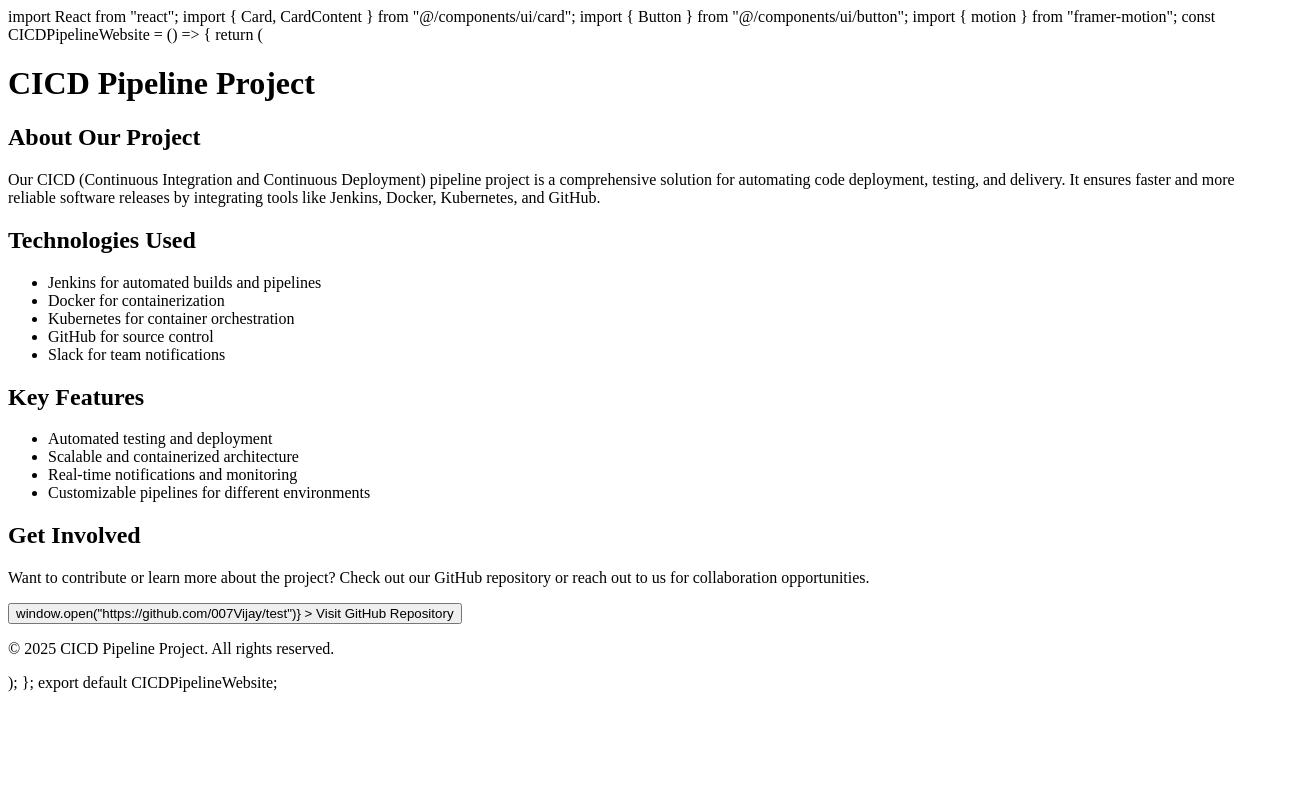
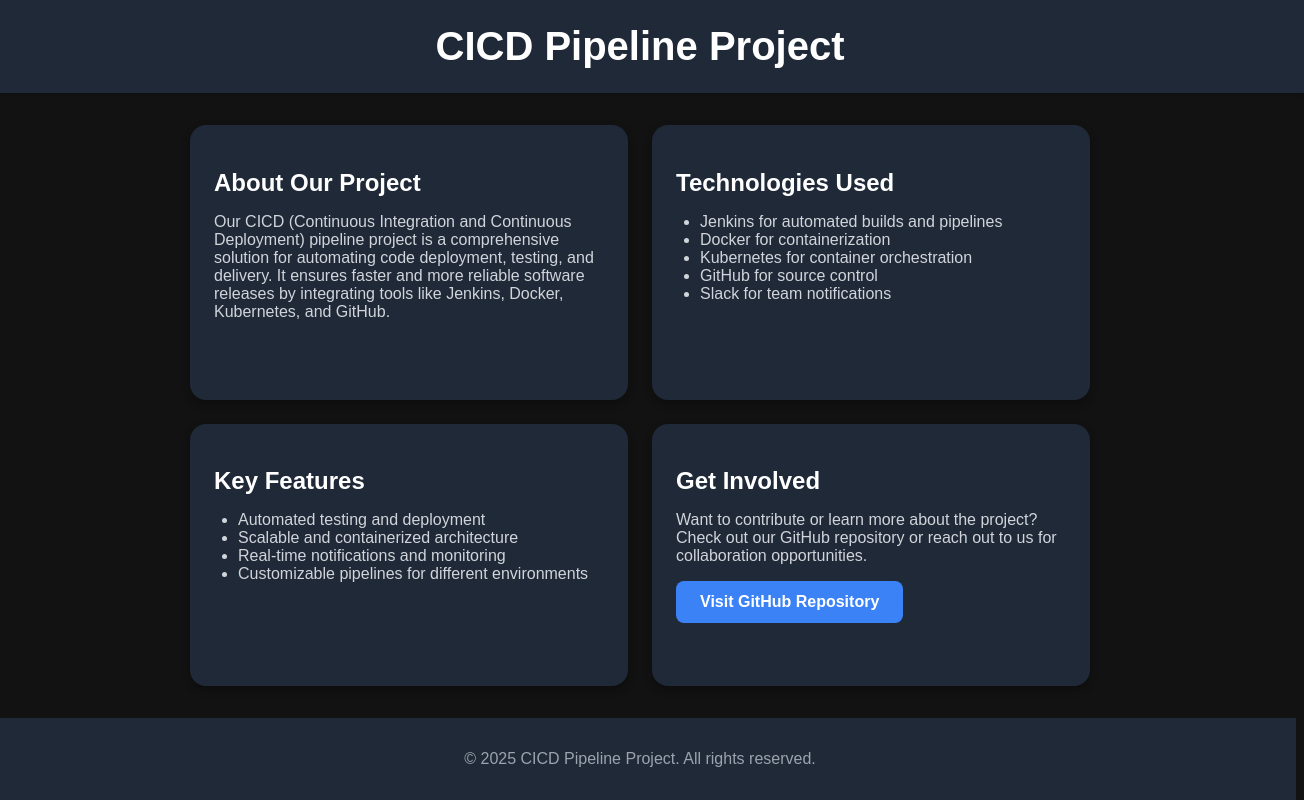
Before and after one commit to 007Vijay/test, a plain HTML site: page website/index.html in a window 1280 px wide. Shown: the whole page, 1304 px wide, since content can reach past the window. Drawn offline with Linux system fonts and the light colour scheme.

Commit message:
Update index.html

```diff
--- a/website/index.html
+++ b/website/index.html
@@ -1,94 +1,142 @@
-import React from "react";
-import { Card, CardContent } from "@/components/ui/card";
-import { Button } from "@/components/ui/button";
-import { motion } from "framer-motion";
+<!DOCTYPE html>
+<html lang="en">
+<head>
+  <meta charset="UTF-8">
+  <meta name="viewport" content="width=device-width, initial-scale=1.0">
+  <title>CICD Pipeline Project</title>
+  <style>
+    body {
+      margin: 0;
+      font-family: Arial, sans-serif;
+      background-color: #121212;
+      color: #fff;
+      display: flex;
+      flex-direction: column;
+      align-items: center;
+      min-height: 100vh;
+    }
 
-const CICDPipelineWebsite = () => {
-  return (
-    <div className="min-h-screen bg-gray-900 flex flex-col items-center">
-      <header className="w-full bg-gray-800 py-6 shadow-md">
-        <h1 className="text-white text-4xl font-bold text-center">CICD Pipeline Project</h1>
+    header {
+      width: 100%;
+      background-color: #1f2937;
+      padding: 1.5rem;
+      text-align: center;
+      box-shadow: 0 2px 4px rgba(0, 0, 0, 0.2);
+    }
+
+    header h1 {
+      margin: 0;
+      font-size: 2.5rem;
+    }
+
+    main {
+      flex: 1;
+      display: grid;
+      gap: 1.5rem;
+      grid-template-columns: 1fr;
+      max-width: 900px;
+      padding: 2rem;
+    }
+
+    @media (min-width: 640px) {
+      main {
+        grid-template-columns: 1fr 1fr;
+      }
+    }
+
+    .card {
+      background-color: #1f2937;
+      border-radius: 1rem;
+      box-shadow: 0 4px 8px rgba(0, 0, 0, 0.3);
+      padding: 1.5rem;
+      transition: transform 0.3s ease, box-shadow 0.3s ease;
+    }
+
+    .card:hover {
+      transform: translateY(-10px);
+      box-shadow: 0 8px 16px rgba(0, 123, 255, 0.5);
+    }
+
+    .card h2 {
+      font-size: 1.5rem;
+      margin-bottom: 1rem;
+    }
+
+    .card p, .card ul {
+      color: #d1d5db;
+    }
+
+    .card ul {
+      list-style: disc;
+      padding-left: 1.5rem;
+    }
+
+    .button {
+      display: inline-block;
+      text-align: center;
+      background-color: #3b82f6;
+      color: #fff;
+      padding: 0.75rem 1.5rem;
+      border-radius: 0.5rem;
+      text-decoration: none;
+      font-weight: bold;
+      transition: background-color 0.3s ease;
+    }
+
+    .button:hover {
+      background-color: #2563eb;
+    }
+
+    footer {
+      width: 100%;
+      background-color: #1f2937;
+      padding: 1rem;
+      text-align: center;
+      color: #9ca3af;
+    }
+  </style>
+</head>
+<body>
+  <header>
+    <h1>CICD Pipeline Project</h1>
   </header>
 
-      <main className="flex-1 w-full max-w-4xl mx-auto p-4 grid gap-6 grid-cols-1 sm:grid-cols-2">
-        <motion.div
-          whileHover={{ scale: 1.05, boxShadow: "0px 0px 20px rgba(59, 130, 246, 0.5)" }}
-          transition={{ type: "spring", stiffness: 300 }}
-        >
-          <Card className="rounded-2xl shadow-lg p-6 bg-gray-800 text-white">
-            <CardContent>
-              <h2 className="text-2xl font-bold">About Our Project</h2>
-              <p className="mt-4 text-gray-300">
-                Our CICD (Continuous Integration and Continuous Deployment) pipeline project is a comprehensive solution for automating code deployment, testing, and delivery.
-                It ensures faster and more reliable software releases by integrating tools like Jenkins, Docker, Kubernetes, and GitHub.
-              </p>
-            </CardContent>
-          </Card>
-        </motion.div>
+  <main>
+    <div class="card">
+      <h2>About Our Project</h2>
+      <p>Our CICD (Continuous Integration and Continuous Deployment) pipeline project is a comprehensive solution for automating code deployment, testing, and delivery. It ensures faster and more reliable software releases by integrating tools like Jenkins, Docker, Kubernetes, and GitHub.</p>
+    </div>
 
-        <motion.div
-          whileHover={{ scale: 1.05, boxShadow: "0px 0px 20px rgba(59, 130, 246, 0.5)" }}
-          transition={{ type: "spring", stiffness: 300 }}
-        >
-          <Card className="rounded-2xl shadow-lg p-6 bg-gray-800 text-white">
-            <CardContent>
-              <h2 className="text-2xl font-bold">Technologies Used</h2>
-              <ul className="mt-4 text-gray-300 list-disc list-inside">
+    <div class="card">
+      <h2>Technologies Used</h2>
+      <ul>
         <li>Jenkins for automated builds and pipelines</li>
         <li>Docker for containerization</li>
         <li>Kubernetes for container orchestration</li>
         <li>GitHub for source control</li>
         <li>Slack for team notifications</li>
       </ul>
-            </CardContent>
-          </Card>
-        </motion.div>
+    </div>
 
-        <motion.div
-          whileHover={{ scale: 1.05, boxShadow: "0px 0px 20px rgba(59, 130, 246, 0.5)" }}
-          transition={{ type: "spring", stiffness: 300 }}
-        >
-          <Card className="rounded-2xl shadow-lg p-6 bg-gray-800 text-white">
-            <CardContent>
-              <h2 className="text-2xl font-bold">Key Features</h2>
-              <ul className="mt-4 text-gray-300 list-disc list-inside">
+    <div class="card">
+      <h2>Key Features</h2>
+      <ul>
         <li>Automated testing and deployment</li>
         <li>Scalable and containerized architecture</li>
         <li>Real-time notifications and monitoring</li>
         <li>Customizable pipelines for different environments</li>
       </ul>
-            </CardContent>
-          </Card>
-        </motion.div>
+    </div>
 
-        <motion.div
-          whileHover={{ scale: 1.05, boxShadow: "0px 0px 20px rgba(59, 130, 246, 0.5)" }}
-          transition={{ type: "spring", stiffness: 300 }}
-        >
-          <Card className="rounded-2xl shadow-lg p-6 bg-gray-800 text-white">
-            <CardContent>
-              <h2 className="text-2xl font-bold">Get Involved</h2>
-              <p className="mt-4 text-gray-300">
-                Want to contribute or learn more about the project? Check out our GitHub repository or reach out to us for collaboration opportunities.
-              </p>
-              <div className="mt-4">
-                <Button
-                  className="w-full bg-blue-600 hover:bg-blue-700 text-white font-bold py-2 px-4 rounded"
-                  onClick={() => window.open("https://github.com/007Vijay/test")}
-                >
-                  Visit GitHub Repository
-                </Button>
+    <div class="card">
+      <h2>Get Involved</h2>
+      <p>Want to contribute or learn more about the project? Check out our GitHub repository or reach out to us for collaboration opportunities.</p>
+      <a href="https://github.com/your-repo" target="_blank" class="button">Visit GitHub Repository</a>
     </div>
-            </CardContent>
-          </Card>
-        </motion.div>
   </main>
 
-      <footer className="w-full bg-gray-800 py-4 text-center text-gray-400">
+  <footer>
     <p>&copy; 2025 CICD Pipeline Project. All rights reserved.</p>
   </footer>
-    </div>
-  );
-};
-
-export default CICDPipelineWebsite;
+</body>
+</html>
```
Lines whose indentation alone changed are shown as unchanged.
